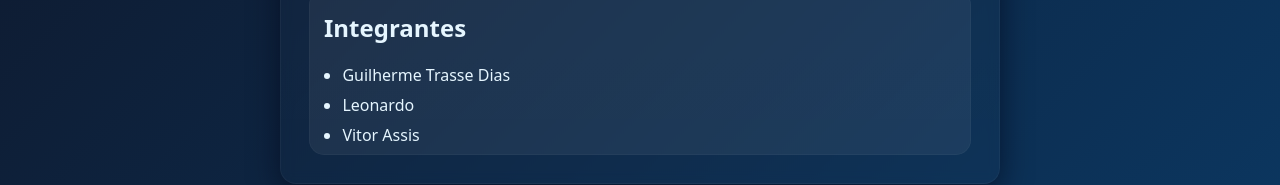
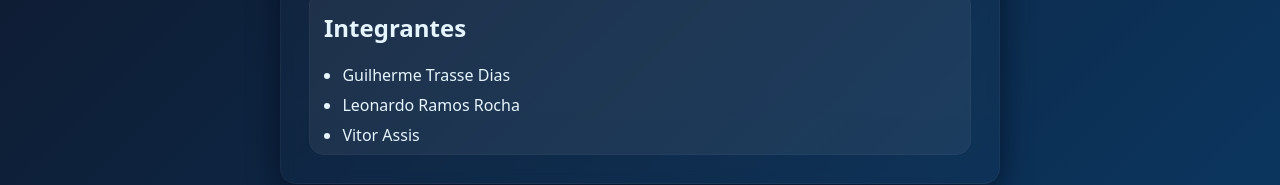
Before and after one commit to vitorassis22/ExDesAgilGuilhermeLeonardoVitor, a plain HTML site: page index.html in a window 1280 px wide. Shown: the part 345-530 px from the top of the page. Drawn offline with Linux system fonts and the light colour scheme.

Commit message:
nomeAlterado

```diff
--- a/index.html
+++ b/index.html
@@ -20,7 +20,7 @@
             <h2>Integrantes</h2>
             <ul>
                 <li>Guilherme Trasse Dias</li>
-                <li>Leonardo</li>
+                <li>Leonardo Ramos Rocha</li>
                 <li>Vitor Assis</li>
             </ul>
         </section>
```
